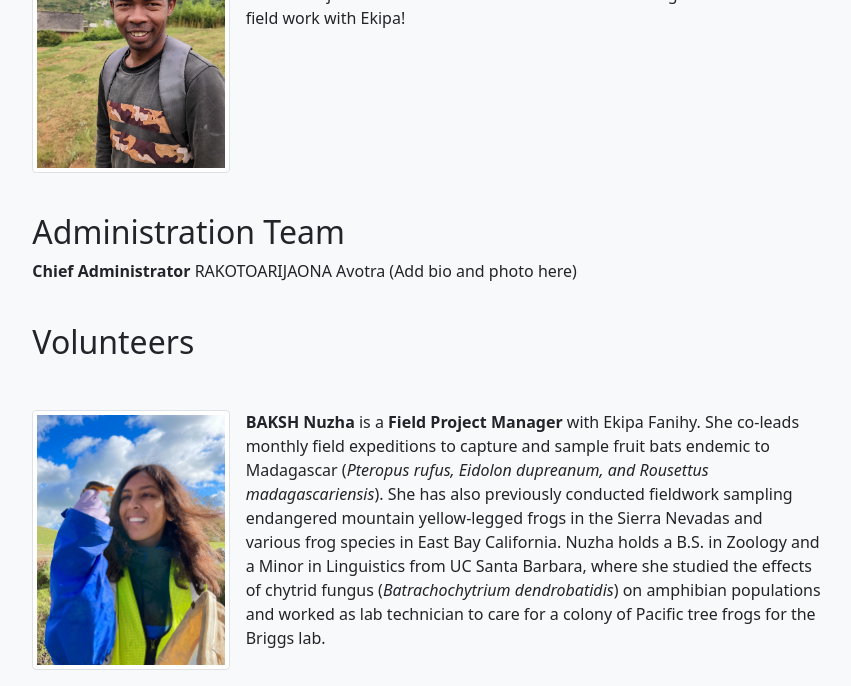
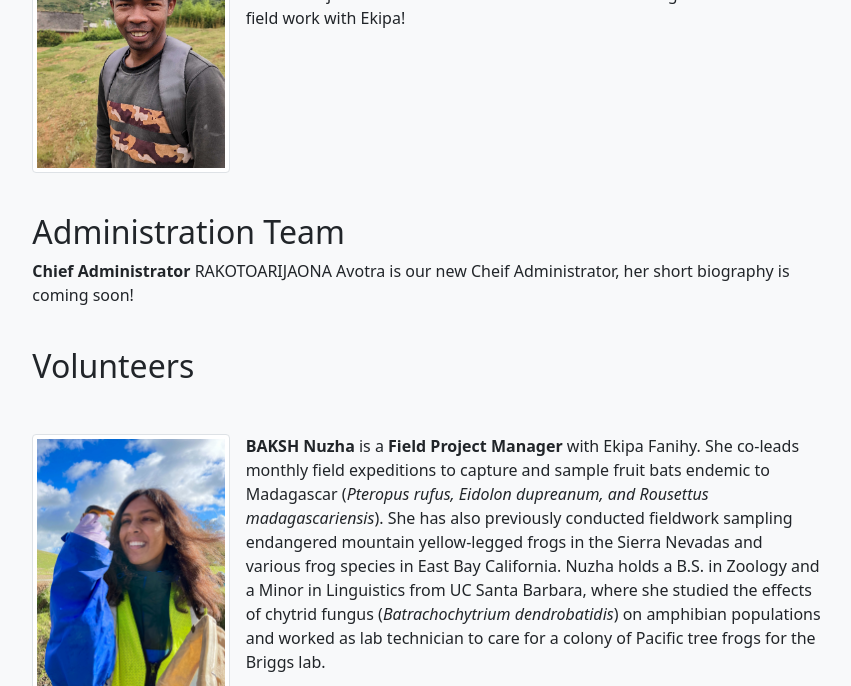
Before and after one commit to brooklabteam/www-ekipafanihy, a Jekyll site: the page built from team.md, in a window 1280 px wide and 900 px high, scrolled down 2057 px, cut to the strip 0-686 px from the top of the window. Shown: the whole strip, without its empty margins (213-1064 px from the left). Built offline with Jekyll 4.4.1, drawn with Linux system fonts in a browser that asks for light colours.

Commit message:
Update team.md

```diff
--- a/team.md
+++ b/team.md
@@ -49,7 +49,7 @@ Dr. **BROOK Cara** is the **Scientific Advisor** to Ekipa Fanihy. Dr. Brook is a
 
 <h2>Administration Team</h2>
 
-**Chief Administrator** RAKOTOARIJAONA Avotra (Add bio and photo here)
+**Chief Administrator** RAKOTOARIJAONA Avotra is our new Cheif Administrator, her short biography is coming soon!
 
 <div style="clear:both;">&nbsp;</div>
 
```
